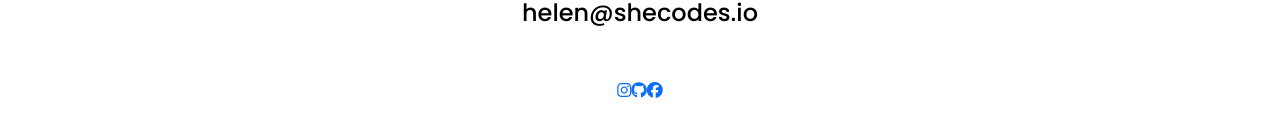
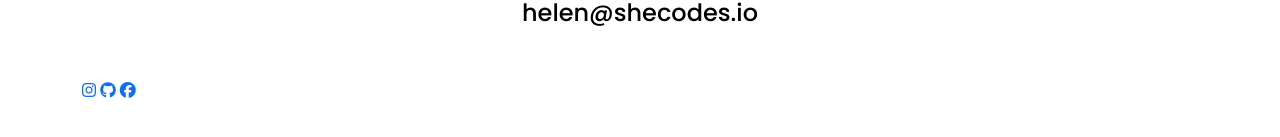
Before and after one commit to helenita410/responsive-project-ln, a plain HTML site: page index.html in a window 1280 px wide. Shown: the part 2973-3110 px from the top of the page. Drawn offline with nearby package versions, Linux system fonts and the light colour scheme.

Commit message:
Removed flexbox
Removed flexbox

```diff
--- a/index.html
+++ b/index.html
@@ -122,7 +122,7 @@
             >helen@shecodes.io</a
           >
         </div>
-        <div class="social-links d-flex justify-content-center mb-5">
+        <div class="social-links">
           <a href=""> <i class="fab fa-instagram"></i></a>
           <a href=""><i class="fab fa-github"></i></a>
           <a href=""><i class="fab fa-facebook"></i></a>
```
